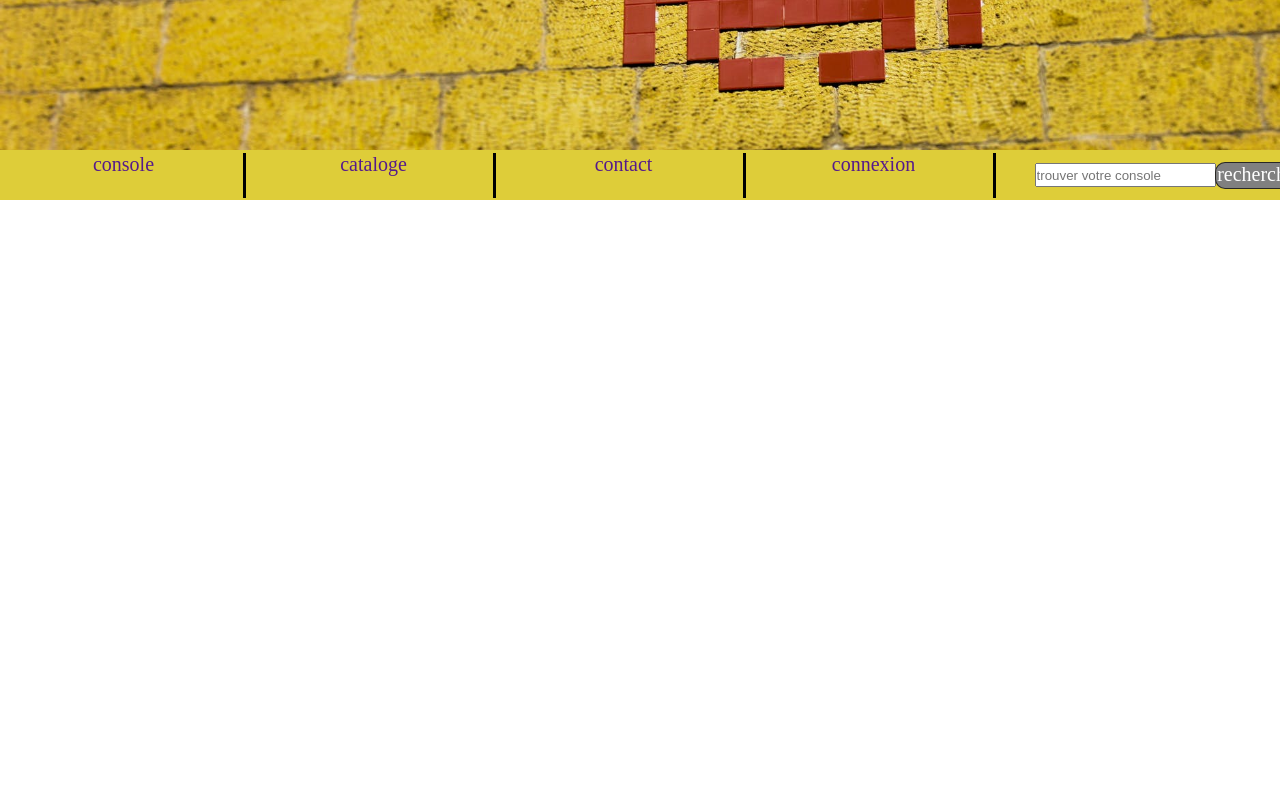
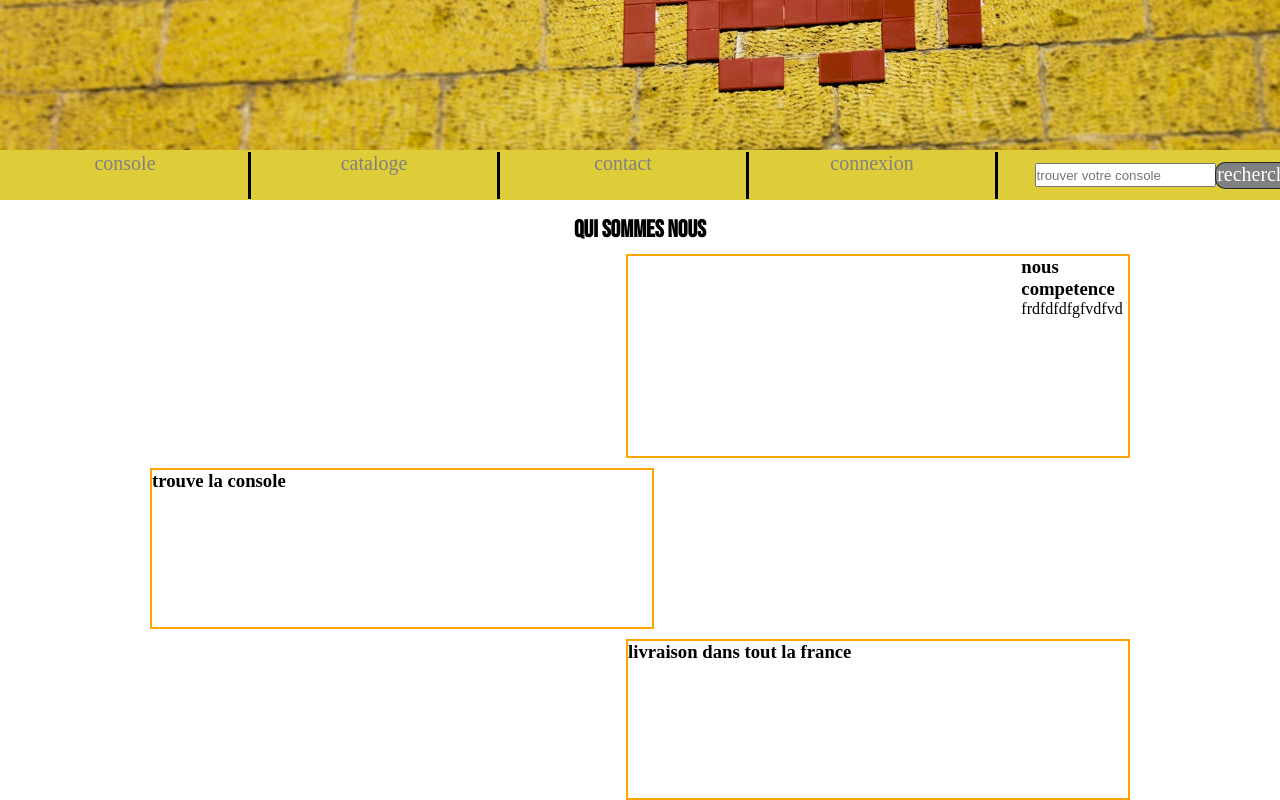
Before and after one commit to mickavnd/gamer-passion, a plain HTML site: page index.html in a window 1280 px wide. Shown: the part 350-1150 px from the top of the page. Before the commit the page ends 800 px from the top, so only its background shows below. Drawn offline with Linux system fonts and the light colour scheme.

Commit message:
ajout anim

```diff
--- a/index.html
+++ b/index.html
@@ -14,10 +14,13 @@
         </header>
         <section class="sous-header" >
                  <div class="nav">
-                <a href="">console</a>
+                     <div class="p-text">
+
+                <a href=""><p>console</p></a>
                 <a href="">cataloge</a>
                 <a href="">contact</a>
                 <a href="">connexion</a>
+            </div>
             </div>
             <div class="search">
                 <input type="text" Class="bar"placeholder="trouver votre console">
@@ -27,5 +30,30 @@
 
 
         </section>
+
+        <section class="presentation">
+            <div>
+            <h2>Qui sommes nous</h2>
+        </div>
+        <div class="expert">
+            <div class="photo">
+                <img src="" alt="">
+            </div>
+            <div text>
+            <h3> nous competence</h3>
+            <p> frdfdfdfgfvdfvd</p>
+        </div>
+
+
+        </div>
+        <div class="fonctionnement">
+            <h3>trouve la console</h3>
+
+        </div>
+         <div class="livraison">
+             <h3>livraison dans tout la france</h3>
+
+         </div>
+        </section>
 </body>
 </html>
--- a/ressource/style.css
+++ b/ressource/style.css
@@ -33,7 +33,8 @@ h1{
     height: 50px;
 
 }
-.nav{    width: 1000px;
+.nav{
+    width: 1000px;
 display:flex;
 justify-content:space-around;
 align-items: center;
@@ -77,18 +78,84 @@ input{
 a{
     margin: 0px;
     border-right: 3px black solid;
-    width: 238px;
-    height: 45px;
+
+    width: 246px;
+    height: 47px;
     text-align: center;
     text-decoration: none;
     font-size: 20px;
     text-align: center;
     position: relative;
+    color:gray;
+
 
 }
  a:hover{
     background-color: gray;
+    color: rgba(214, 194, 11, 0.808);
+    transition: 2s;
 }
-.sous-header:hover{
+.p-text{
+    height:50px ;
+    display: flex;
+    align-items: center;
+}
+.p{
+    height: 100px;
+}
+.presentation{
+    height: 600px;
+    display: flex;
+    justify-content: space-between;
+    flex-direction: column;
+    align-items:center ;
+}
+
+h2{
+    font-family: 'Bebas Neue', cursive;
+    margin-top: 15Px;
+}
+.expert{
+    width: 500px;
+    height:200px;
+    border: 2px orange solid;
+    display:flex;
+    margin-top: 10px;
+    position: relative;
+    right: 150PX;
+
+    align-self: flex-end;
 
 }
+.expert:hover{
+    border: 2px green solid;
+    transition: 2S;
+}
+.photo{
+    width: 500px;
+    height:200px ;
+}
+
+.fonctionnement{
+    width: 500px;
+    height:200px;
+    border: 2px orange solid;
+    display:flex;
+    margin-top: 10px;
+    align-self: flex-start;
+position: relative;
+left: 150PX;
+
+}
+.livraison{
+    width: 500px;
+    height:200px;
+    border: 2px orange solid;
+    display:flex;
+    margin-top: 10px;
+    align-self: flex-end;
+    justify-self: center;
+    position: relative;
+    right: 150PX;
+
+}
```
